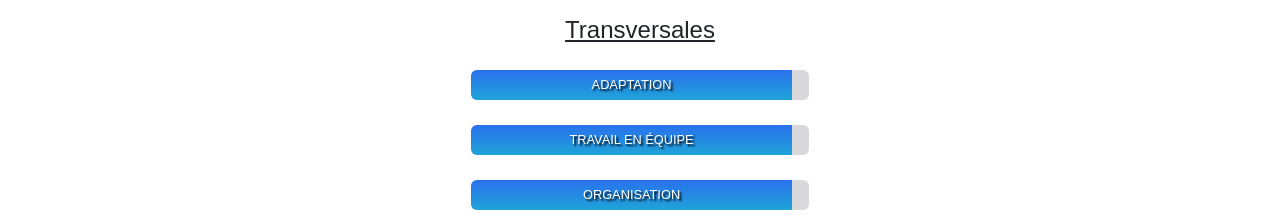
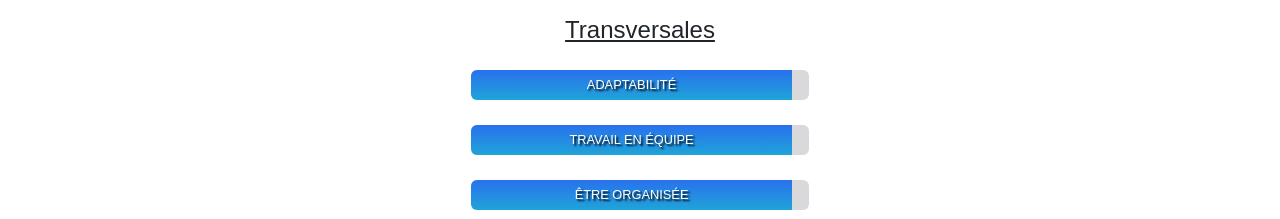
Before and after one commit to JessieB-pro/my-cv, a React (Vite) app: page /skills in a window 1280 px wide. Shown: the part 733-952 px from the top of the page. Built offline with nearby package versions, Linux system fonts and the light colour scheme; a web font is replaced by a local one.

Commit message:
Skills updated ("transversales")

```diff
--- a/src/components/Competences.jsx
+++ b/src/components/Competences.jsx
@@ -114,7 +114,7 @@ export default function Competences() {
                 <ProgressBar
                   now={progressAdapt}
                   className="myBar"
-                  label='Adaptation'
+                  label='Adaptabilité'
                 />
                 <ProgressBar
                   now={progressTeam}
@@ -124,7 +124,7 @@ export default function Competences() {
                 <ProgressBar
                   now={progressOrgan}
                   className="myBar"
-                  label='Organisation'
+                  label='Être organisée'
                 />
                 <div className="headingPlus">
                   <h4>En Langues</h4>
```
